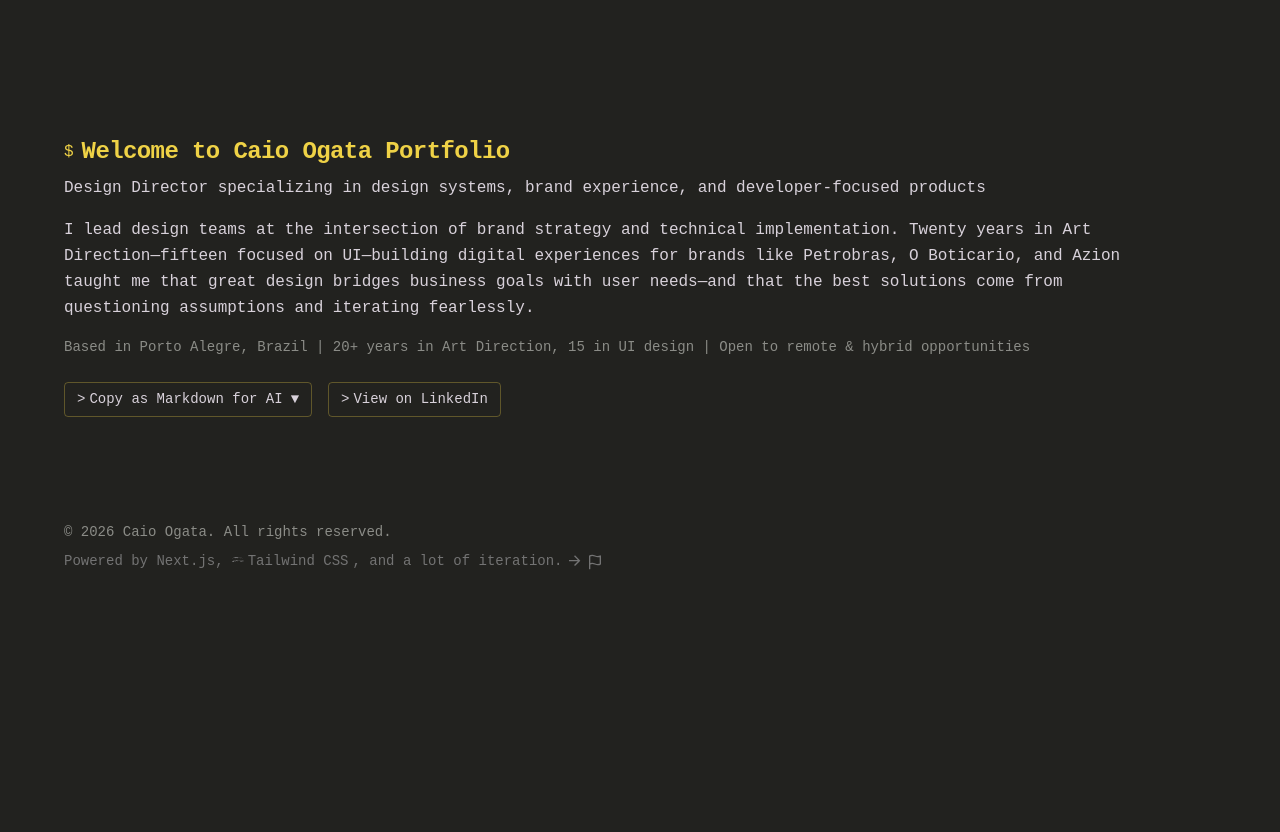
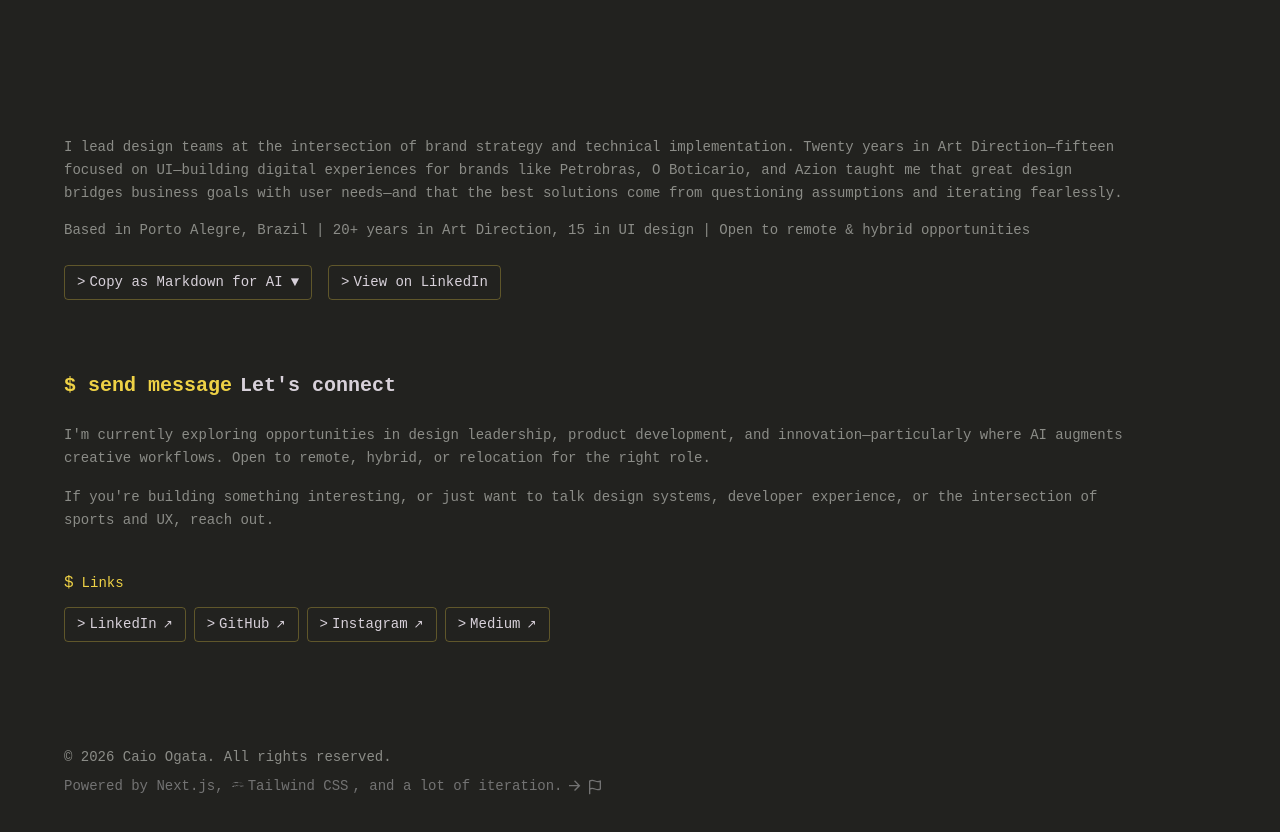
Before and after one commit to caioogatalabs/caioogata, a Next.js app: page / in a window 1280 px wide. Shown: the part 580-1412 px from the top of the page. Before the commit the page ends 1216 px from the top, so only its background shows below. Built offline with nearby package versions, Linux system fonts and the light colour scheme; a web font is replaced by a local one.

Commit message:
Hero: clean up duplicates, adjust text size; Contact: add to main page, remove card outline

```diff
--- a/src/components/hero/Hero.tsx
+++ b/src/components/hero/Hero.tsx
@@ -7,25 +7,10 @@ export default function Hero() {
   const { content } = useLanguage()
 
   return (
-    <section
-      className="w-full"
-      aria-labelledby="hero-heading"
-    >
+    <section className="w-full">
       <div className="max-w-content mx-0 px-6 pt-6 pb-8 md:px-12 md:pt-8 md:pb-10 lg:px-16 w-full">
         <div className="mb-6">
-          <div className="flex items-center gap-2 mb-2">
-            <span className="text-primary font-mono">$</span>
-            <h1
-              id="hero-heading"
-              className="text-2xl font-bold text-primary tracking-tight"
-            >
-              {content.hero.welcomeTitle}
-            </h1>
-          </div>
-          <p className="text-base text-secondary mb-4 leading-relaxed">
-            {content.hero.tagline}
-          </p>
-          <p className="text-base text-secondary mb-4 leading-relaxed">
+          <p className="text-sm text-neutral-400 font-mono mb-4 leading-relaxed">
             {content.hero.summary}
           </p>
           <p className="text-sm text-neutral-400 font-mono">
--- a/src/components/layout/MainContent.tsx
+++ b/src/components/layout/MainContent.tsx
@@ -69,6 +69,11 @@ export default function MainContent() {
 
       {/* Hero — hugs content vertically; close to menu block, no overlap */}
       <Hero />
+
+      {/* Contact — below Hero, same flow and grid as rest of page */}
+      <div className="max-w-content mx-0 px-6 pt-6 pb-8 md:px-12 md:pt-8 md:pb-10 lg:px-16 w-full">
+        <Contact />
+      </div>
     </div>
   )
 }
--- a/src/components/sections/Contact.tsx
+++ b/src/components/sections/Contact.tsx
@@ -2,23 +2,21 @@
 
 import { useLanguage } from '@/components/providers/LanguageProvider'
 import SectionHeading from '@/components/ui/SectionHeading'
-import CLIBox from '@/components/ui/CLIBox'
 
 export default function Contact() {
   const { content } = useLanguage()
 
   return (
-    <section id="contact" aria-labelledby="contact-heading">
+    <section id="contact" aria-labelledby="contact-heading" className="text-left">
       <SectionHeading command={content.contact.command} id="contact-heading">
         {content.contact.heading}
       </SectionHeading>
 
-      <CLIBox>
       <div className="space-y-4 mb-6">
         {content.contact.description.split('\n\n').map((paragraph, index) => (
           <p
             key={index}
-              className="text-base text-secondary leading-relaxed"
+            className="text-sm text-neutral-400 font-mono leading-relaxed"
           >
             {paragraph}
           </p>
@@ -30,7 +28,7 @@ export default function Contact() {
           <span className="text-primary font-mono">$</span>
           <span className="text-primary font-mono text-sm">Links</span>
         </div>
-          <div className="flex flex-wrap gap-2 ml-4">
+        <div className="flex flex-wrap gap-2">
           {content.contact.links.map((link, index) => (
             <a
               key={index}
@@ -52,7 +50,6 @@ export default function Contact() {
           ))}
         </div>
       </div>
-      </CLIBox>
     </section>
   )
 }
```
Lines whose indentation alone changed are shown as unchanged.
